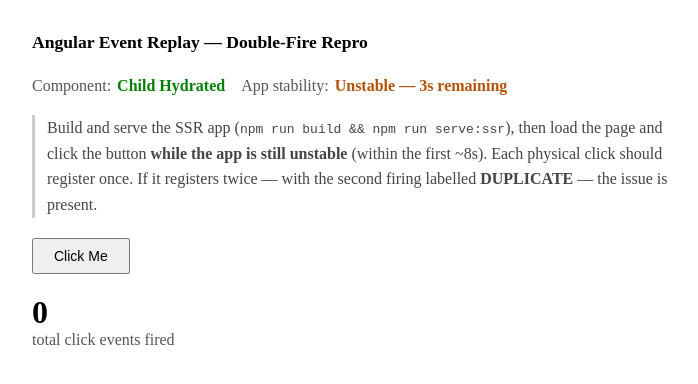
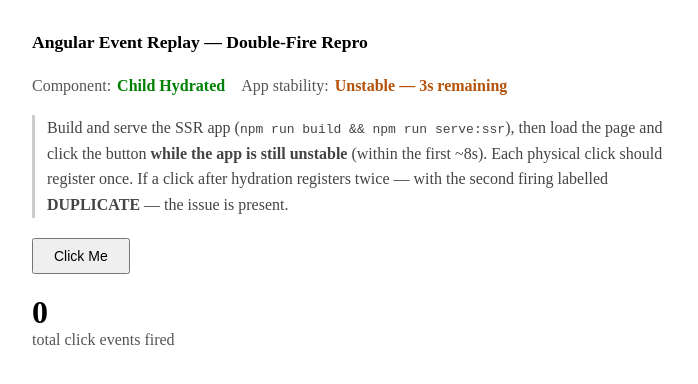
Before and after one commit to w-biggs/angular-eventreplay-issue-repro, an Angular app: page / in a window 1280 px wide. Shown: the top 384 px of the page, without its empty margins (288-986 px from the left). Built offline with nearby package versions, Linux system fonts and the light colour scheme.

Commit message:
Clarify text

```diff
--- a/src/app/app-root/app.html
+++ b/src/app/app-root/app.html
@@ -22,7 +22,7 @@
   <div class="instructions">
     Build and serve the SSR app (<code>npm run build &amp;&amp; npm run serve:ssr</code>), then load
     the page and click the button <strong>while the app is still unstable</strong> (within the first
-    ~{{ STABILITY_DELAY_S }}s). Each physical click should register once. If it registers twice —
+    ~{{ STABILITY_DELAY_S }}s). Each physical click should register once. If a click after hydration registers twice —
     with the second firing labelled <strong>DUPLICATE</strong> — the issue is present.
   </div>
 
```
